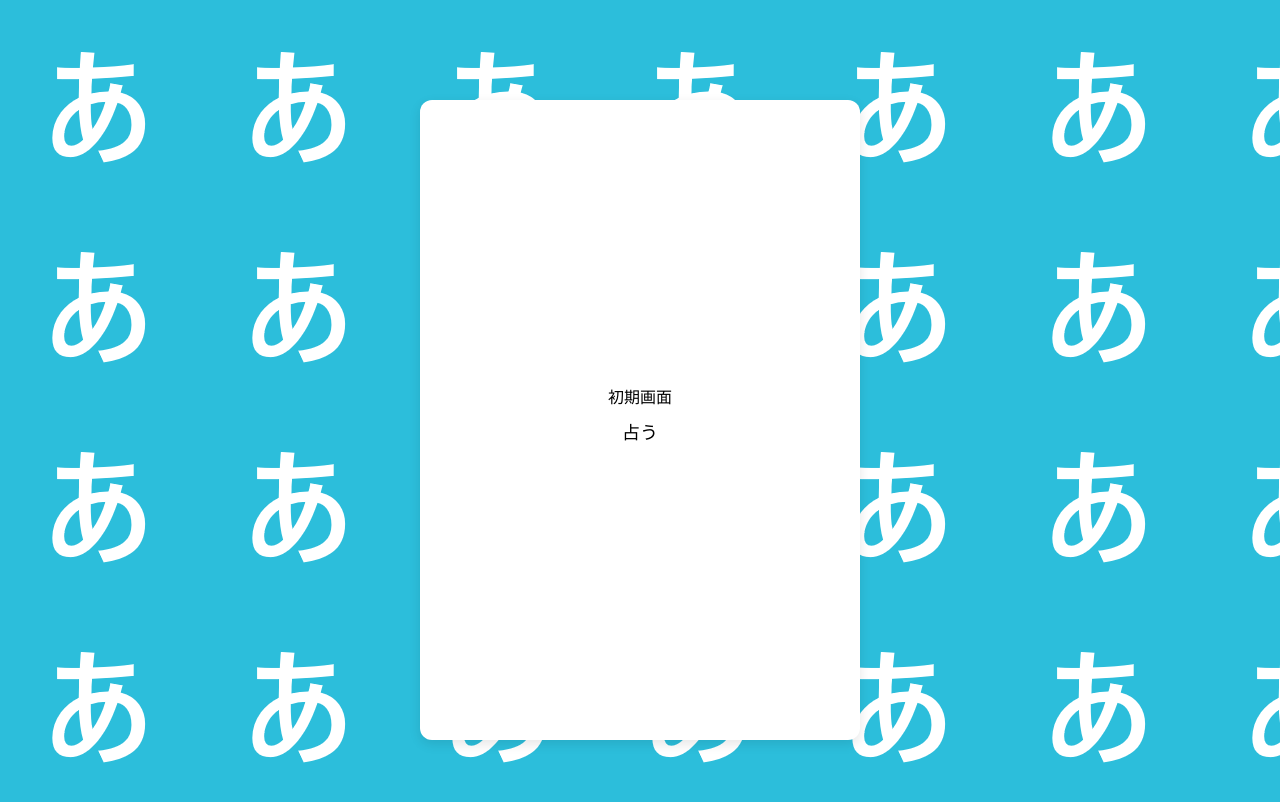
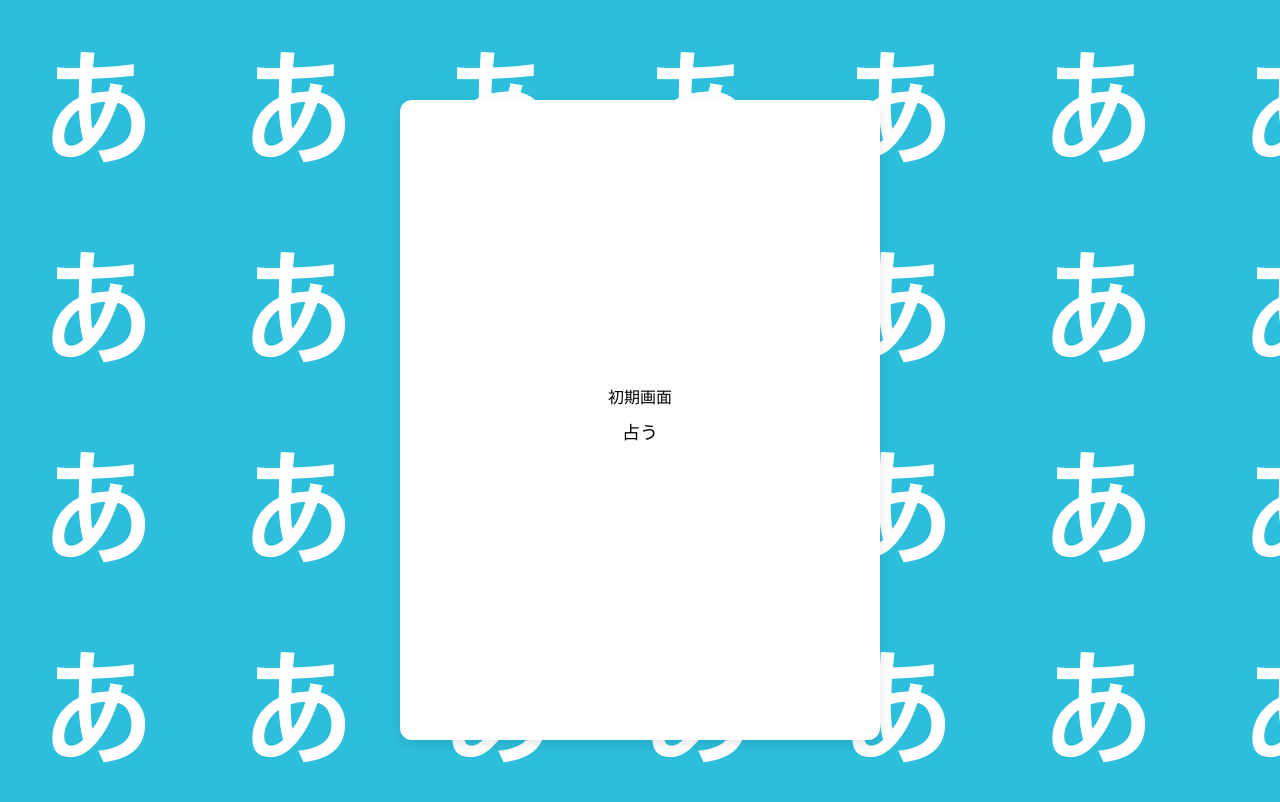
Before and after one commit to KofuriJunya/Aomikuji, a Next.js app in the folder my-app/: page / in a window 1280 px wide. Shown: the top 802 px of the page. Built offline with nearby package versions, Linux system fonts and the light colour scheme.

Commit message:
CSS・デザイン調整9

```diff
--- a/my-app/app/globals.css
+++ b/my-app/app/globals.css
@@ -28,7 +28,7 @@
 
 .app-container {
   width: 100%;
-  max-width: 440px;
+  max-width: 480px;
   height: 640px;
   background: white;
   padding: 20px;
--- a/my-app/app/page.tsx
+++ b/my-app/app/page.tsx
@@ -80,9 +80,8 @@ export default function App() {
           />
 
           {/* 動画 */}
-          <div style={{ marginTop: "20px" }}>
           <iframe
-              style={{ width: "100%", maxWidth: "360px", borderRadius: "8px" }}
+            style={{ width: "100%", maxWidth: "480px", borderRadius: "8px", marginTop: "20px" }}
             height="215"
             src={result?.movie ? toEmbedUrl(result.movie) : ""}
             title="YouTube video player"
@@ -91,7 +90,6 @@ export default function App() {
             allowFullScreen
           ></iframe>
         </div>
-        </div>
       )}
 
     </div>
```
Lines whose indentation alone changed are shown as unchanged.
